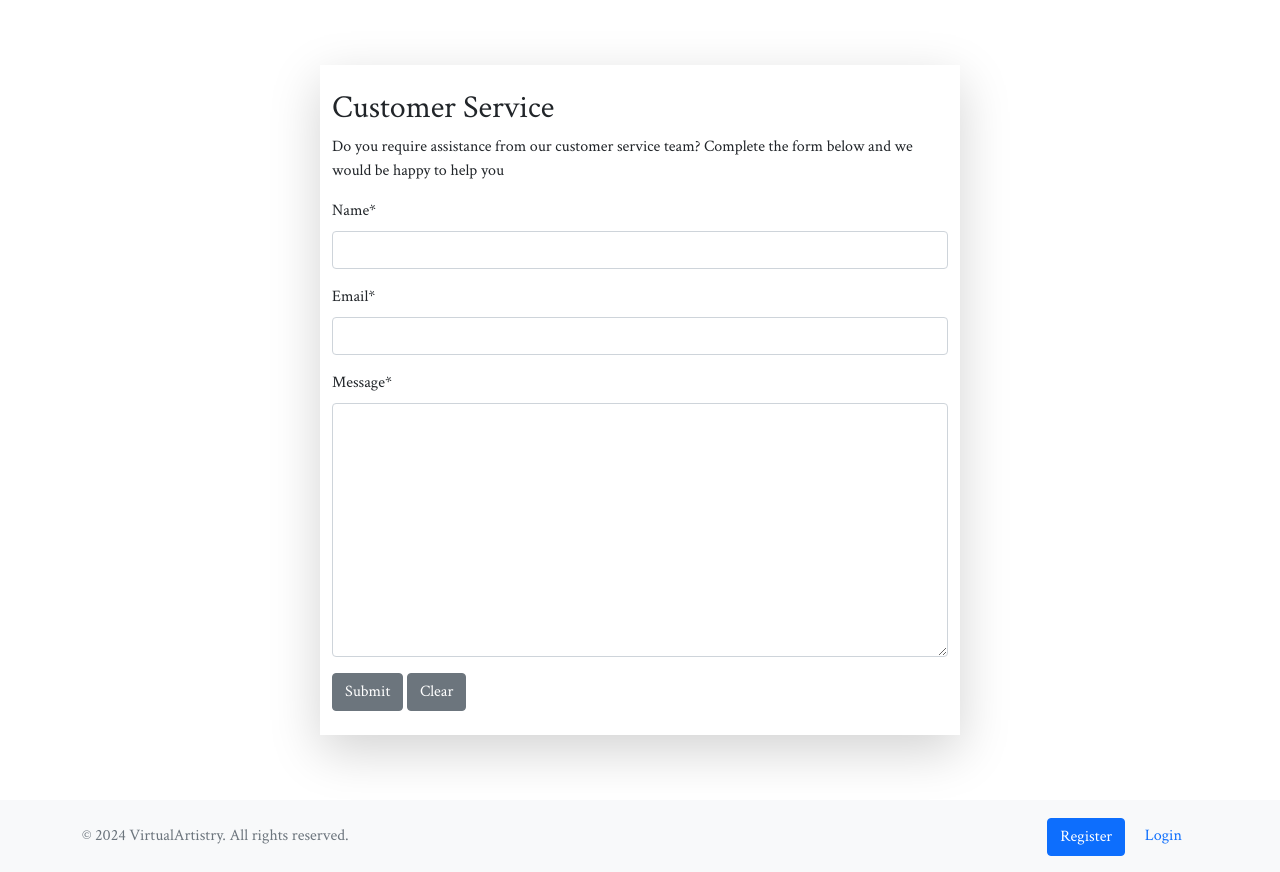
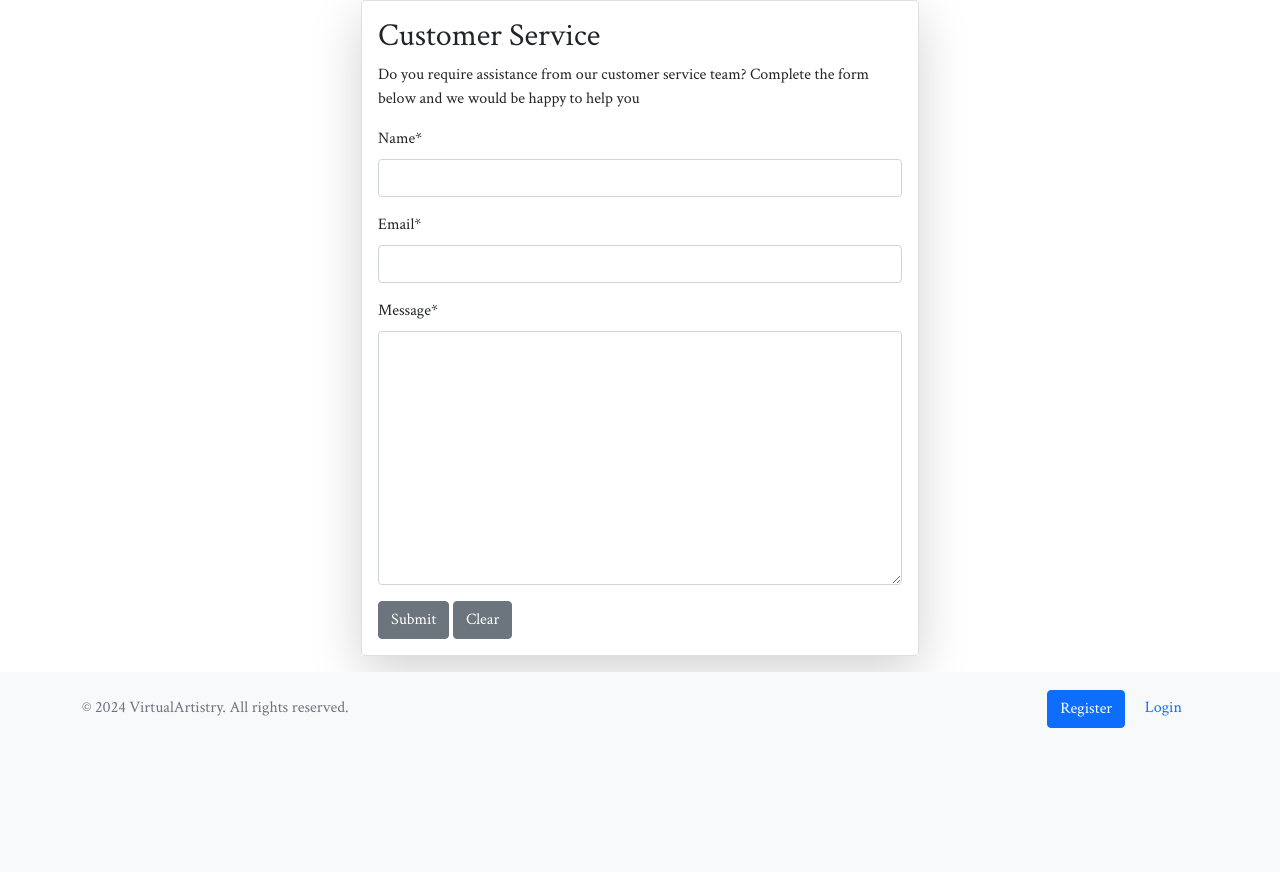
Before and after one commit to olliesharp5/virtual-artistry, a Django app: page /help/ in a window 1280 px wide. Shown: the part 56-928 px from the top of the page. After the commit the page ends 784 px from the top, so only its background shows below. Run offline with Django 4.2, Linux system fonts and the light colour scheme; some libraries are stand-ins or nearby versions.

Commit message:
Override gutters on help form style

```diff
--- a/help/templates/help.html
+++ b/help/templates/help.html
@@ -3,14 +3,13 @@
 {% load crispy_forms_tags %}
 
 {% block content %}
-
-<div class="d-flex justify-content-center align-items-center min-vh-100">
-    <div class="container-fluid">
-        <div class="row justify-content-center">
-            <div class="col-12 col-md-6 my-5 shadow-lg">
-                <br>
-                <h2>Customer Service</h2>
-                <p>Do you require assistance from our customer service team?
+<div class="container h-100">
+    <div class="row h-100 justify-content-center align-items-center no-gutters">
+        <div class="col-12 col-md-6 shadow-lg d-flex align-items-center">
+            <div class="card">
+                <div class="card-body">
+                    <h2 class="card-title">Customer Service</h2>
+                    <p class="card-text">Do you require assistance from our customer service team?
                         Complete the form below and we would be happy to help you</p>
 
                     <form method="post">
@@ -19,10 +18,9 @@
                         <button class="btn btn-secondary" type="submit">Submit</button>
                         <button class="btn btn-secondary" type="reset">Clear</button>
                     </form>
-                <br>
                 </div>
             </div>
         </div>
     </div>
-
+</div>
 {% endblock %}
--- a/static/css/style.css
+++ b/static/css/style.css
@@ -2,6 +2,16 @@ body {
     font-family: 'Crimson Text', serif;
 }
 
+.no-gutters {
+    margin-right: 0;
+    margin-left: 0;
+}
+
+.no-gutters>.col,
+.no-gutters>[class*="col-"] {
+    padding-right: 0;
+    padding-left: 0;
+}
 
 h1 {
     color: blueviolet;
```
Lines whose indentation alone changed are shown as unchanged.
